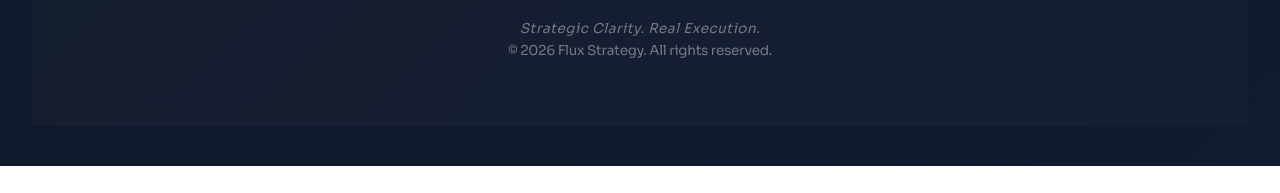
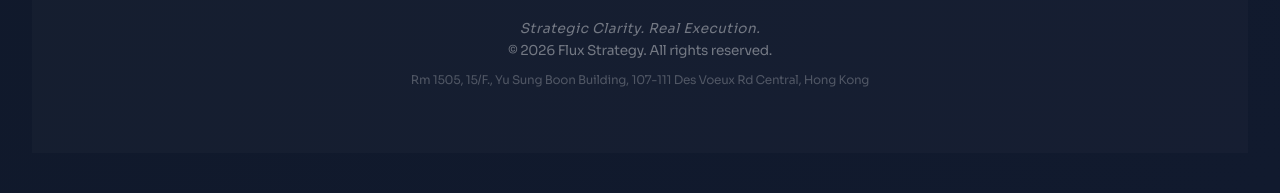
Before and after one commit to fionatsui56/flux-strategy-website, a plain HTML site: page index.html in a window 1280 px wide. Shown: the part 6000-6193 px from the top of the page. Before the commit the page ends 6166 px from the top, so only its background shows below. Drawn offline with Linux system fonts and the light colour scheme.

Commit message:
Update index.html

```diff
--- a/index.html
+++ b/index.html
@@ -1249,6 +1249,7 @@
 
             <div class="footer-tagline">Strategic Clarity. Real Execution.</div>
             <div class="footer-copyright">© 2026 Flux Strategy. All rights reserved.</div>
+            <div style="font-size: 0.75rem; color: rgba(255,255,255,0.25); margin-top: 8px; text-align: center;">Rm 1505, 15/F., Yu Sung Boon Building, 107-111 Des Voeux Rd Central, Hong Kong</div>
         </div>
     </footer>
 
```
